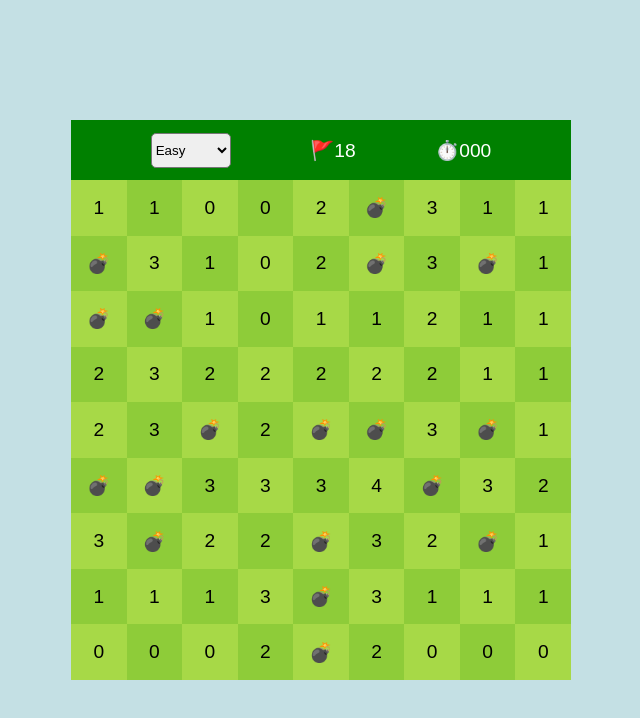
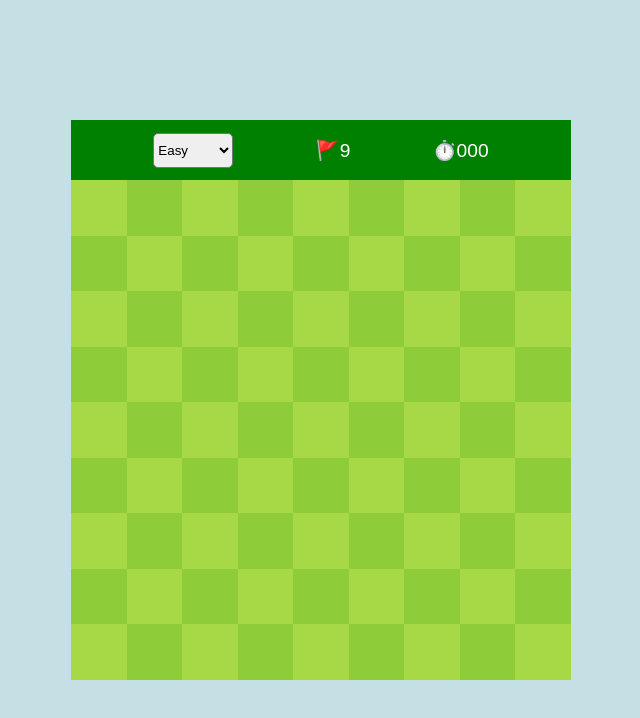
Before and after one commit to tangyvo/minesweeper-react, a React (Create React App) app: page / in a window 1280 px wide. Shown: the top 718 px of the page, without its empty margins (319-959 px from the left). Built offline with nearby package versions, Linux system fonts and the light colour scheme.

Commit message:
working on multi cell update function

```diff
--- a/src/App.js
+++ b/src/App.js
@@ -15,7 +15,7 @@ const App = () => {
   const [level, setLevel] = useState(9);
   const [grid, setGrid] = useState([]);
   const [bombs, setBombs] = useState([]);
-  let bombCount = level * 2;
+  let bombCount = level;
   const [clickCount, setClickCount] = useState(0);
   const [gameOver, setGameOver] = useState(false);
   const [gameWon, setGameWon] = useState(false);
@@ -23,6 +23,9 @@ const App = () => {
   const [isPlaying, setIsPlaying] = useState(false);
   const [flagTotal, setFlagTotal] = useState(bombCount);
   const [isBombsAdded, setIsBombsAdded] = useState(false);
+  const [revealMultiple, setRevealMultiple] = useState([]);
+  const [showCells, setShowCells] = useState(false);
+  const [cellsToCheck, setCellsToCheck] = useState([]);
 
   // reset game when switching levels
   useEffect(() => {
@@ -118,6 +121,7 @@ const App = () => {
     addFlag(y, x);
   };
 
+  // adds flag to a cell
   const addFlag = (y, x) => {
     let gridCopy = JSON.parse(JSON.stringify(grid));
 
@@ -132,21 +136,84 @@ const App = () => {
     setGrid(gridCopy);
   };
 
+  // runs when player clicks on a cell
   const singleClick = (y, x) => {
     // on first turn set playing to true (to start timer)
     if (!isPlaying) {
       setIsPlaying(true);
     }
-    // check if bomb was activated
-    checkGameOver(y, x);
-
     // set cell's click state to true
     let gridCopy = JSON.parse(JSON.stringify(grid));
     gridCopy[y][x].isClicked = true;
     setGrid(gridCopy);
 
+    // check if bomb was activated
+    if (checkGameOver(y, x)) return;
+
     // increment click count;
     setClickCount((prev) => prev + 1);
+
+    // if cell has no neighbouring bombs display multiple cells
+    if (grid[y][x].neighbourBombs === 0) {
+      displayMultiple(y, x);
+    }
+  };
+
+  const displayMultiple = (y, x) => {
+    setCellsToCheck([]);
+
+    const yArr = [y - 1, y, y + 1];
+    const xArr = [x - 1, x, x + 1];
+
+    for (let j = 0; j < 3; j++) {
+      for (let i = 0; i < 3; i++) {
+        if (
+          yArr[j] < 0 ||
+          xArr[i] < 0 ||
+          yArr[j] > level - 1 ||
+          xArr[i] > level - 1
+        ) {
+          continue;
+        } else if (!grid[yArr[j]][xArr[i]].isFlagged) {
+          setRevealMultiple((prev) => [...prev, [yArr[j], xArr[i]]]);
+
+          // check if neighbouring cells also contain blanks
+          if (
+            grid[yArr[j]][xArr[i]].neighbourBombs === 0 &&
+            (j !== 1 || i !== 1) &&
+            !grid[yArr[j]][xArr[i]].isClicked
+          ) {
+            console.log(grid[yArr[j]][xArr[i]]);
+            setCellsToCheck((prev) => [...prev, [yArr[j], xArr[i]]]);
+          }
+        }
+      }
+    }
+    if (cellsToCheck.length > 0) {
+      let array = [...setCellsToCheck];
+      array.forEach((cell) => {
+        displayMultiple(cell[0], cell[1]);
+        console.log("display multiple");
+      });
+
+    }
+    setShowCells(true);
+  };
+
+  useEffect(() => {
+    if (!showCells) return;
+    reveal();
+    setRevealMultiple([]);
+    setShowCells(false);
+  }, [showCells]);
+
+  const reveal = () => {
+    let gridCopy = JSON.parse(JSON.stringify(grid));
+    [...revealMultiple].forEach((a) => {
+      gridCopy[a[0]][a[1]].isClicked = true;
+    });
+
+    setGrid(gridCopy);
   };
 
   // check if player has won or lost
@@ -159,6 +226,8 @@ const App = () => {
       setGameWon(true);
       setIsPlaying(false);
     }
+
+    if (grid[y][x].isBomb) return true;
   };
 
   const addNeighourBombCount = () => {
--- a/src/Components/Cell.jsx
+++ b/src/Components/Cell.jsx
@@ -22,14 +22,17 @@ const Cell = ({
       onContextMenu={(e) => rightClick(e, y, x)}
       index={index}
       onClick={() => singleClick(y, x)}
+      neighbourBombs={neighbourBombs}
     >
       <div>
         {
-          isBomb
+          isBomb && gameOver
           ? "💣"
           : isFlagged
           ? "🚩"
-          : neighbourBombs
+          : neighbourBombs !== 0 && isClicked
+          ? neighbourBombs
+          : ''
         }
 
       </div>
--- a/src/Components/Styles/StyleCell.js
+++ b/src/Components/Styles/StyleCell.js
@@ -11,6 +11,20 @@ export const StyleCell = styled.div`
       : props.index % 2 === 0
       ? "#A7D947"
       : "#8ECC39"};
+  color : ${(props) =>
+    props.neighbourBombs === 1
+      ? "blue"
+      : props.neighbourBombs === 2
+      ? "green"
+      : props.neighbourBombs === 3
+      ? 'red'
+      : props.neighbourBombs === 4
+      ? 'purple'
+      : props.neighbourBombs === 5
+      ? 'orange'
+      : props.neighbourBombs === 6
+      ? 'black'
+      : 'yellow'};
   cursor: pointer;
   div {
     font-family: Arial, Helvetica, sans-serif;
```
